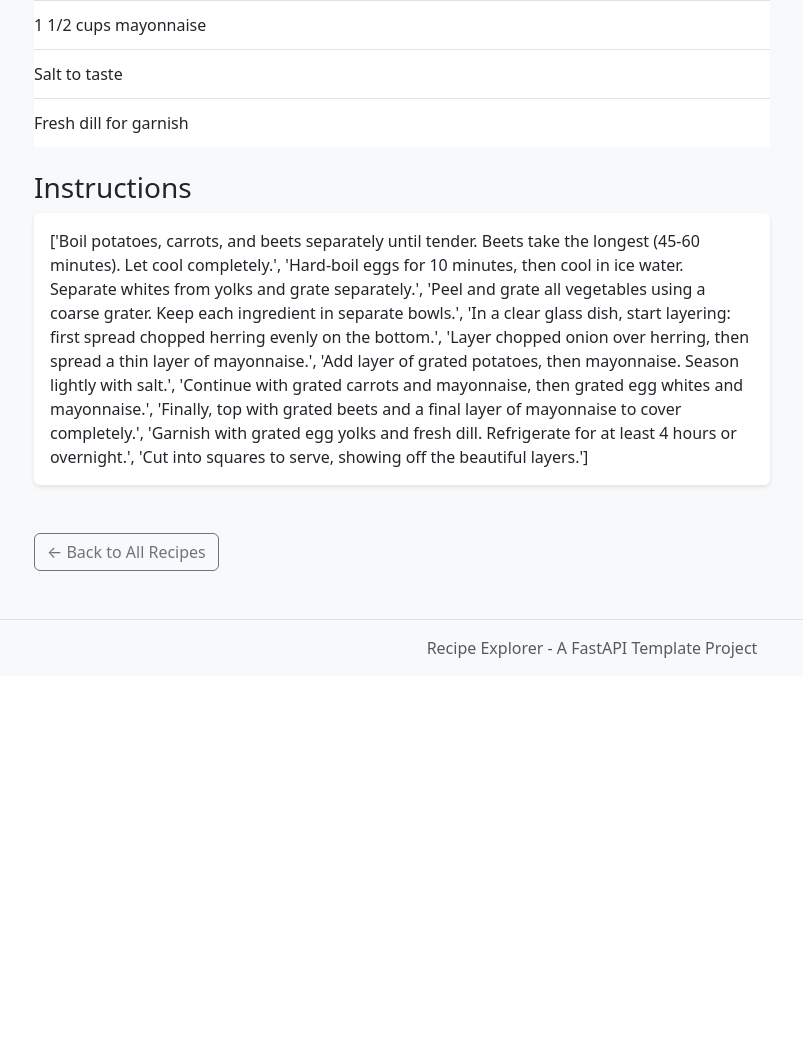
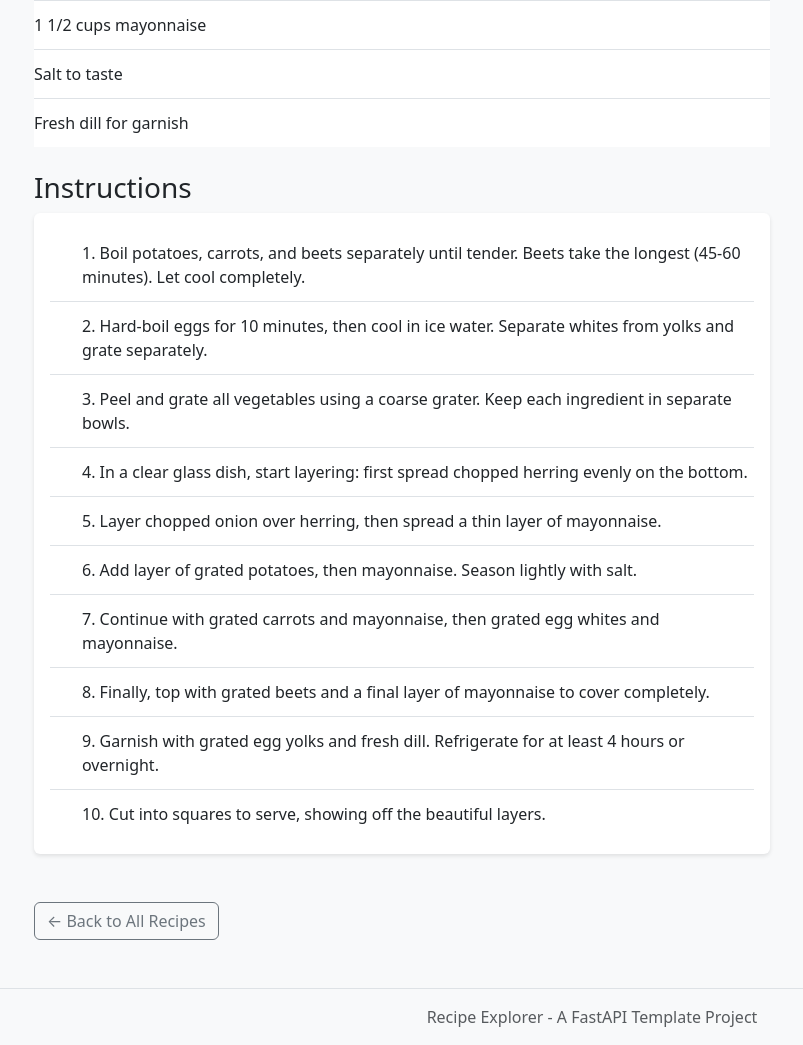
Before and after one commit to mynextproject-portfolio/recipe-explorer-lite-brian-belaj, a FastAPI app: page /recipes/shuba-russia-002 in a window 1280 px wide. Shown: the part 733-1778 px from the top of the page, without its empty margins (48-851 px from the left). Before the commit the page ends 1391 px from the top, so only its background shows below. Run offline with FastAPI, Linux system fonts and the light colour scheme.

Commit message:
Refactor instructions display to use list items
Updated the instructions section to display each step as a list item.

```diff
--- a/app/templates/recipe_detail.html
+++ b/app/templates/recipe_detail.html
@@ -47,11 +47,16 @@
         </div>
 
         <!-- Instructions -->
+       <!-- Instructions -->
 <div class="mb-4">
     <h3>Instructions</h3>
     <div class="card">
         <div class="card-body">
-                    <p class="card-text" style="white-space: pre-line;">{{ recipe.instructions }}</p>
+            <ol class="list-group list-group-numbered list-group-flush">
+                {% for step in recipe.instructions %}
+                <li class="list-group-item">{{ step }}</li>
+                {% endfor %}
+            </ol>
         </div>
     </div>
 </div>
```
Lines whose indentation alone changed are shown as unchanged.
